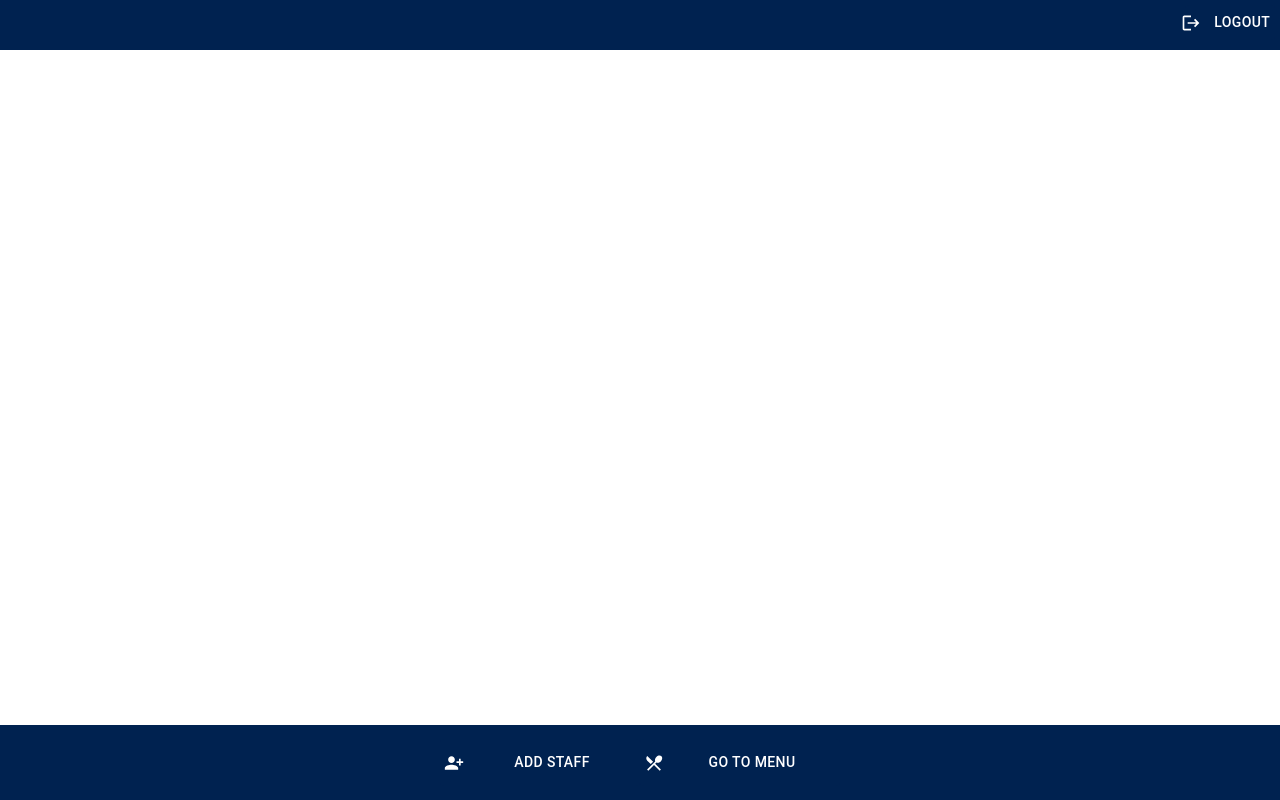
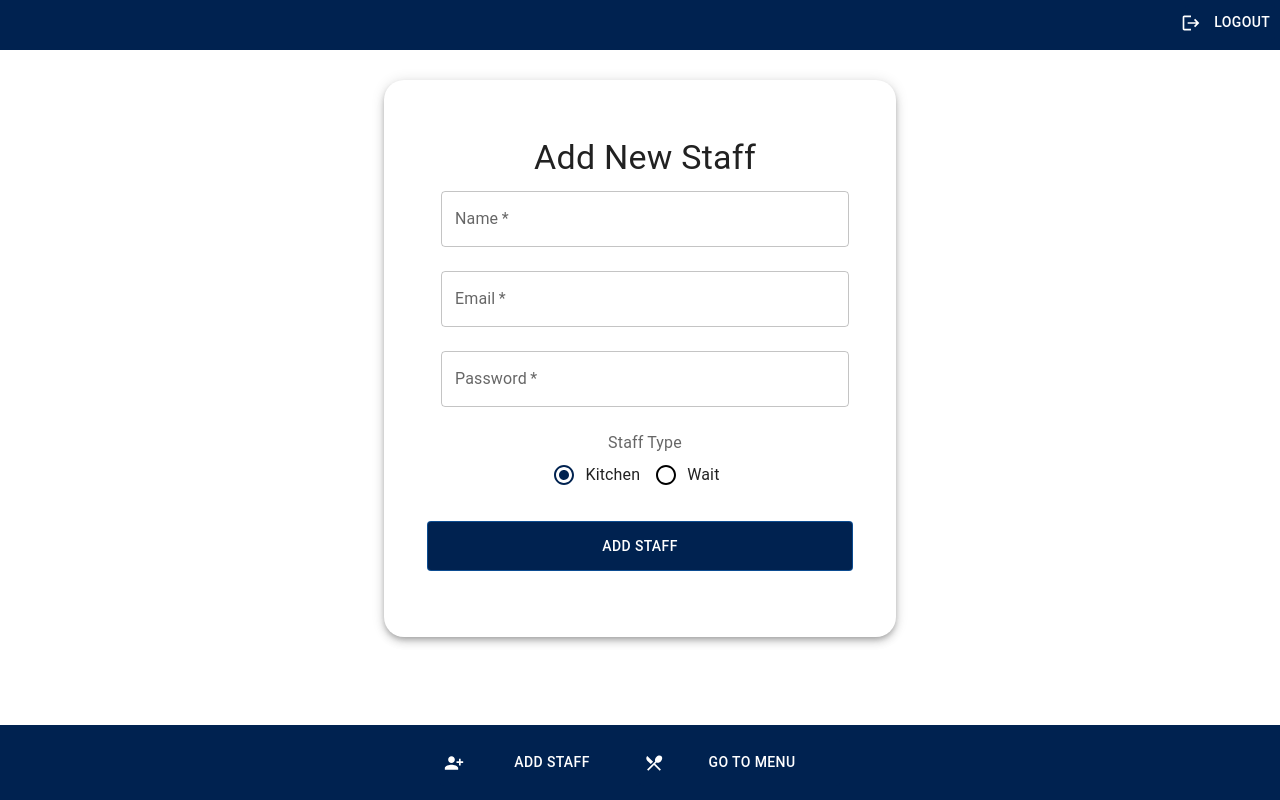
Before and after one commit to JStarL/capstone-project, a React (Create React App) app in the folder frontend/my-app/: page /manager/addstaff/1/1 in a window 1280 px wide. Built offline with nearby package versions, Linux system fonts and the light colour scheme.

Commit message:
route changes for add new staff

```diff
--- a/frontend/my-app/src/App.jsx
+++ b/frontend/my-app/src/App.jsx
@@ -172,7 +172,7 @@ function App() {
       return (
         <div className="footer-container">
           <StyledButton startIcon={<PersonAddAlt1SharpIcon />}>
-            <Link to="/addstaff" className="toNavy">Add Staff</Link>
+            <Link to={`/manager/addstaff/${menuId}/${id}`} className="toNavy">Add Staff</Link>
           </StyledButton>
           <StyledButton startIcon={<RestaurantMenuIcon />}>
             <Link to={`/manager/menu/${menuId}`} className="toNavy">Go to Menu</Link>
@@ -223,9 +223,7 @@ function App() {
             <Route path='/' element={<CustomerOrStaff onSuccess={customer} reset={reset}/>} />
             <Route path='/login' element={<ManagerLoginPage onSuccess={login} />} />
             <Route path='/register' element={<RegisterPage onSuccess={login} />} />
-            {/* <Route path='/searchrestaurant' element={<SearchRestaurant />} />
-            <Route path='/tablenumber' element={<SelectTableNumber />} /> */}
-            <Route path='/addstaff' element={<AddStaffPage />} />
+            <Route path='/manager/addstaff/:menuId/:managerId' element={<AddStaffPage />} />
             <Route path='/manager/menu/:menuId' element={<ManagerMenuPage />} />
             <Route path='/manager/addnewmenuitem/:menuId/:categoryName/:categoryId' element={<NewMenuItemPage />} />
 
--- a/frontend/my-app/src/components/NewStaffForm.jsx
+++ b/frontend/my-app/src/components/NewStaffForm.jsx
@@ -2,6 +2,8 @@ import React from 'react';
 import { TextField, Typography, Paper, FormLabel, FormControl, Radio, RadioGroup, FormControlLabel, Snackbar, Alert } from '@mui/material';
 import makeRequest from '../makeRequest';
 import { StyledButton } from '../pages/CustomerOrStaff';
+import { useParams } from 'react-router-dom';
+
 import { styled } from '@mui/material';
 
 export const StyledRadio = styled(Radio)({
@@ -18,8 +20,9 @@ function NewStaffForm({ onSuccess }) {
 	const [staffType, setStaffType] = React.useState('kitchen')
 	const [isSnackbarOpen, setSnackbarOpen] = React.useState(false);
 
-	const managerId = localStorage.getItem('staff_id')
-	const menuId = localStorage.getItem('menu_id')
+	const params = useParams()
+	const managerId = params.managerId
+	const menuId = params.menuId
 
 	const handleSnackbarClose = () => {
 		setSnackbarOpen(false);
```
